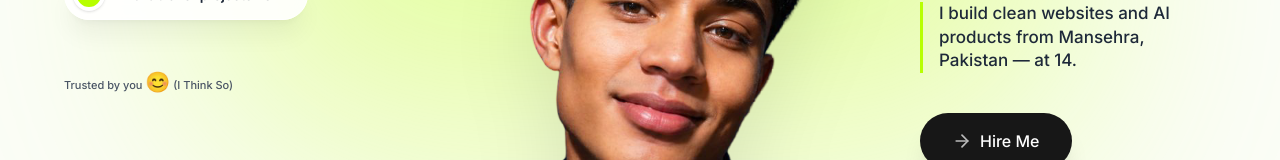
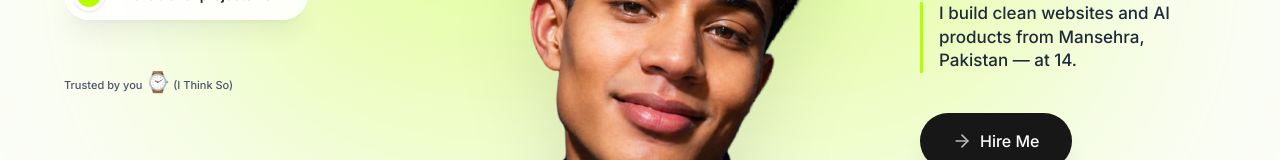
Before and after one commit to UR-RAR/rar, a React (Vite) app: page / in a window 1280 px wide. Shown: the part 450-610 px from the top of the page. Built offline with nearby package versions, Linux system fonts and the light colour scheme; a web font is replaced by a local one.

Commit message:
Change smiley to watch emoji

```diff
--- a/src/App.tsx
+++ b/src/App.tsx
@@ -112,7 +112,7 @@ function HeroSection() {
             </div>
 
             <p className="text-[11px] font-medium text-gray-600 leading-snug">
-                Trusted by you <span className="text-xl">😊</span> (I Think So)
+                Trusted by you <span className="text-xl">⌚</span> (I Think So)
               </p>
           </motion.div>
 
```
